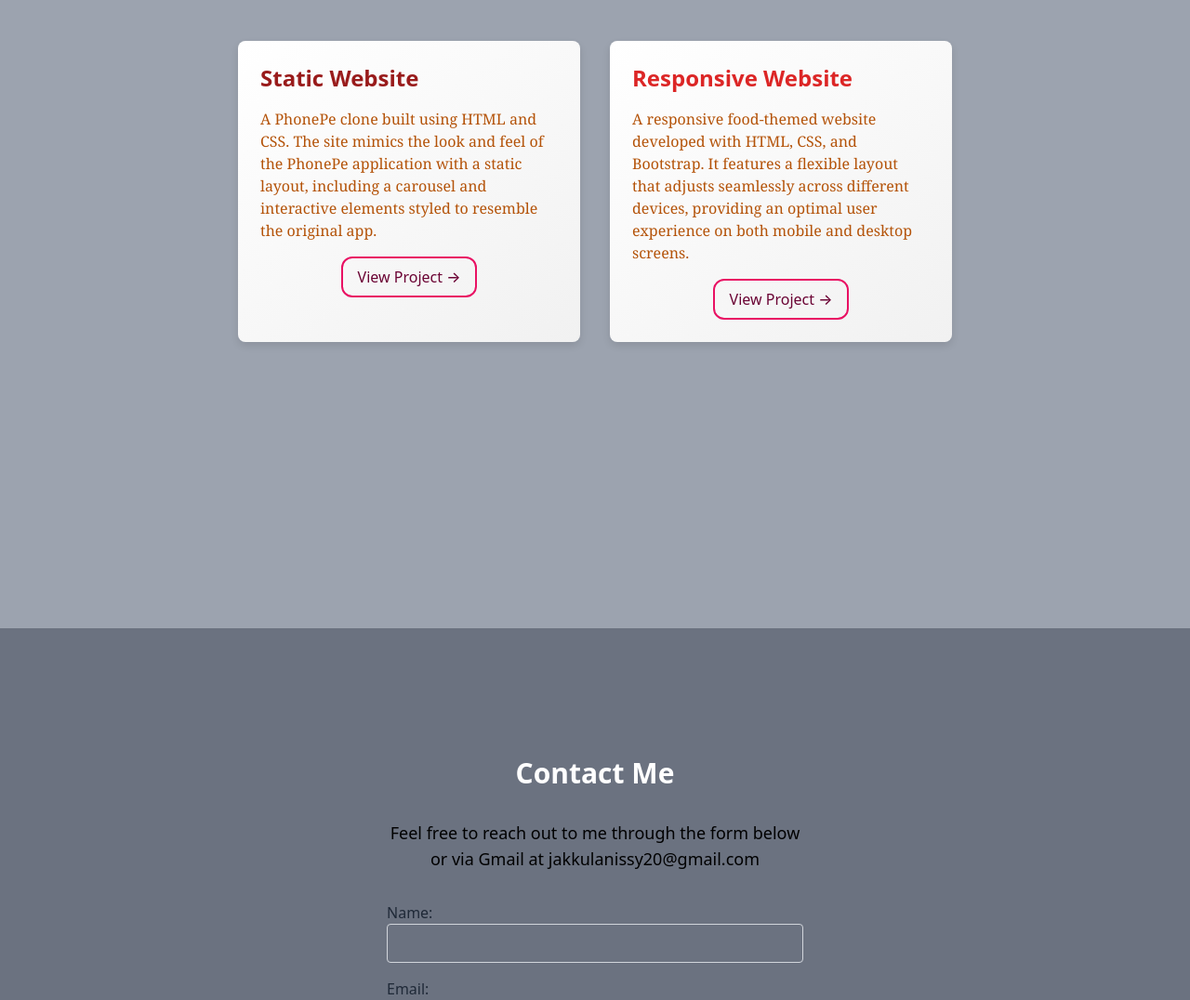
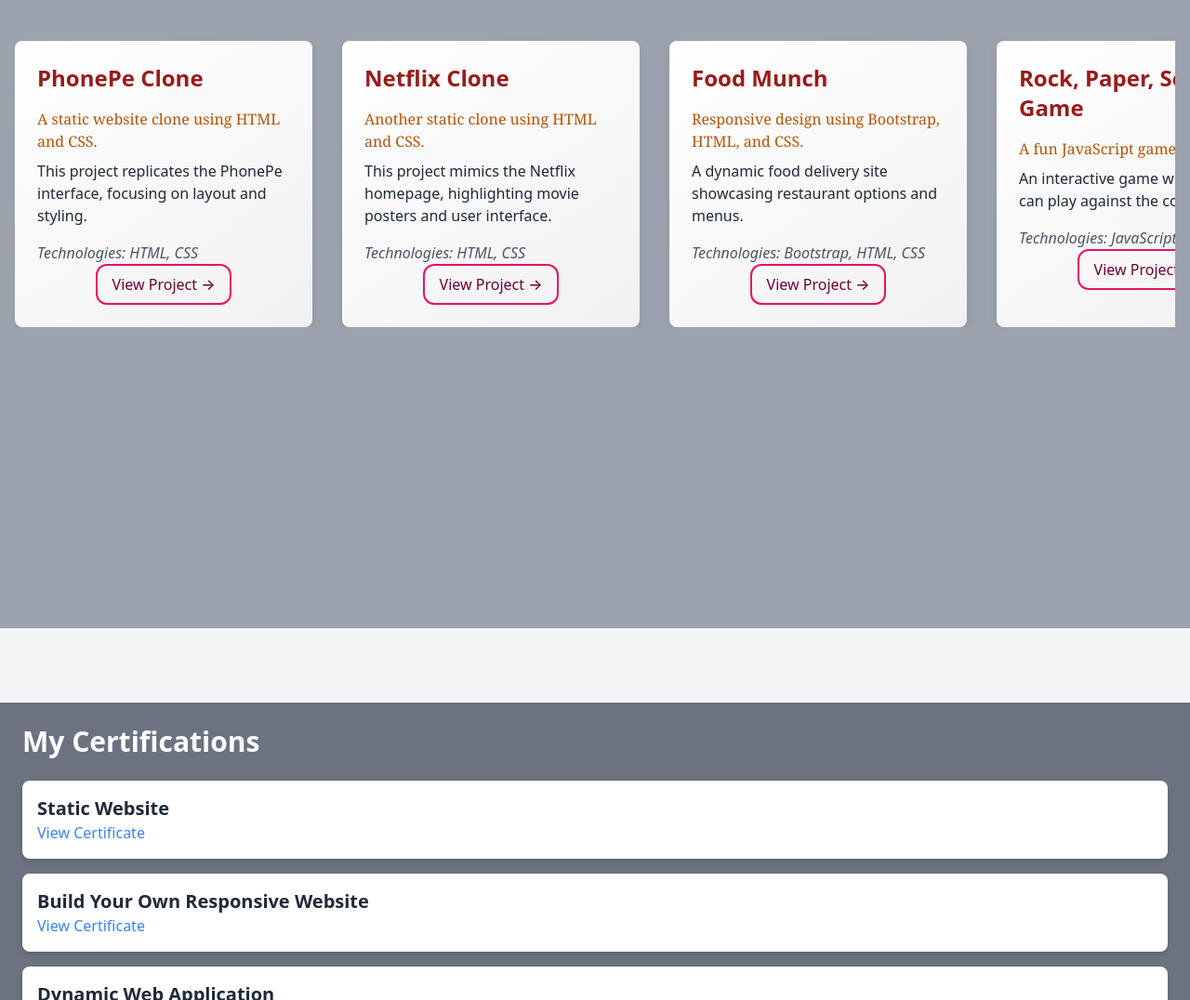
Before and after one commit to jakkulanissy10/my-portfolio, a website: page public/index.html in a window 1280 px wide. Shown: the part 1724-2800 px from the top of the page at 93% size. Drawn offline with nearby package versions, Linux system fonts and the light colour scheme.

Commit message:
Initial commit

```diff
--- a/public/index.html
+++ b/public/index.html
@@ -116,7 +116,7 @@
 <body class="bg-gray-100">
     <!-- Navigation Toggle Button and Name -->
     <div class=" flex items-center fixed">
-        <div class="absolute top-4 left-4 text-red-900 text-xl font-semibold z-40">
+        <div class="absolute top-4 left-4 text-red-500 text-xl font-semibold z-40">
             Nissy
         </div>
         <button id="menu-toggle" class="flex items-center justify-center w-12 h-12 bg-transparent text-blue-500 rounded-full  top-4 right-4 z-50 fixed">
@@ -132,6 +132,7 @@
                 <li><a href="#home" class="hover:bg-blue-100  rounded block">Home</a></li>
                 <li><a href="#about" class="hover:bg-blue-100  rounded block">About</a></li>
                 <li><a href="#projects" class="hover:bg-blue-100  rounded block">Projects</a></li>
+                <li><a href="#certificates" class="hover:bg-blue-100  rounded block">Certificates</a></li>
                 <li><a href="#contact" class="hover:bg-blue-100  rounded block">Contact</a></li>
             </ul>
         </div>
@@ -264,7 +265,7 @@
                         </svg>
                         <div class="absolute inset-0 flex items-center justify-center">
                             <svg class="w-8 h-8 md:w-12 md:h-12">
-                                <text class="circle-text" x="50%" y="50%" id="label-rdbms">90%</text>
+                                <text class="circle-text" x="50%" y="50%" id="label-rdbms">80%</text>
                             </svg>
                         </div>
                     </div>
@@ -274,34 +275,115 @@
           </div>
       </div>
   </section>
-  <section id="projects" class="h-screen bg-gray-400 px-4 py-20">
+  <section  id="projects" class="min-h-screen bg-gray-400 px-4 py-20 mb-20">
     <div class="container mx-auto flex flex-col items-center">
         <h2 class="text-4xl font-extrabold text-gray-700 text-center mb-12 fade-in">My Projects</h2>
-        <div class="flex justify-center">
-            <div class="grid grid-cols-1 md:grid-cols-2 gap-8 max-w-screen-md">
-                <div class="card p-6 rounded-lg">
-                    <h3 class="text-2xl font-semibold text-red-800 mb-4">Static Website</h3>
-                    <p class="text-yellow-700 mb-4 font-serif">A PhonePe clone built using HTML and CSS. The site mimics the look and feel of the PhonePe application with a static layout, including a carousel and interactive elements styled to resemble the original app.</p>
+        <div class="flex overflow-x-auto w-full max-w-[100vw]">
+            <div class="flex space-x-8">
+                <!-- All Cards in a Single Line -->
+                <div class="card p-6 rounded-lg flex-shrink-0 w-80">
+                    <h3 class="text-2xl font-semibold text-red-800 mb-4">PhonePe Clone</h3>
+                    <p class="text-yellow-700 mb-2 font-serif">A static website clone using HTML and CSS.</p>
+                    <p class="text-gray-800 mb-4">This project replicates the PhonePe interface, focusing on layout and styling.</p>
+                    <p class="text-gray-600 italic">Technologies: HTML, CSS</p>
+
                     <div class="flex justify-center rounded-full">
-                        <a href="https://nissy10phonepe.ccbp.tech/" target="_blank" class="btn-primary rounded-xl px-4 py-2 text-center">View Project &rarr;</a>
+                        <a href="http://nissy10phonepe.ccbp.tech" target="_blank" class="btn-primary rounded-xl px-4 py-2 text-center">View Project &rarr;</a>
                     </div>
                 </div>
-                <div class="card p-6 rounded-lg">
-                    <h3 class="text-2xl font-semibold text-red-600 mb-4">Responsive Website</h3>
-                    <p class="text-yellow-700 mb-4 font-serif">A responsive food-themed website developed with HTML, CSS, and Bootstrap. It features a flexible layout that adjusts seamlessly across different devices, providing an optimal user experience on both mobile and desktop screens.</p>
+                <div class="card p-6 rounded-lg flex-shrink-0 w-80">
+                    <h3 class="text-2xl font-semibold text-red-800 mb-4">Netflix Clone</h3>
+                    <p class="text-yellow-700 mb-2 font-serif">Another static clone using HTML and CSS.</p>
+                    <p class="text-gray-800 mb-4">This project mimics the Netflix homepage, highlighting movie posters and user interface.</p>
+                    <p class="text-gray-600 italic">Technologies: HTML, CSS</p>
+
                     <div class="flex justify-center rounded-full">
-                        <a href="https://foodmunchn19.ccbp.tech/" target="_blank" class="btn-primary rounded-xl px-4 py-2 text-center">View Project &rarr;</a>
+                        <a href="https://119netflixnissy.ccbp.tech" target="_blank" class="btn-primary rounded-xl px-4 py-2 text-center">View Project &rarr;</a>
                     </div>
                 </div>
+                <div class="card p-6 rounded-lg flex-shrink-0 w-80">
+                    <h3 class="text-2xl font-semibold text-red-800 mb-4">Food Munch</h3>
+                    <p class="text-yellow-700 mb-2 font-serif">Responsive design using Bootstrap, HTML, and CSS.</p>
+                    <p class="text-gray-800 mb-4">A dynamic food delivery site showcasing restaurant options and menus.</p>
+                    <p class="text-gray-600 italic">Technologies: Bootstrap, HTML, CSS</p>
+
+                    <div class="flex justify-center rounded-full">
+                        <a href="https://foodmunchn19.ccbp.tech" target="_blank" class="btn-primary rounded-xl px-4 py-2 text-center">View Project &rarr;</a>
+                    </div>
+                </div>
+
+                <div class="card p-6 rounded-lg flex-shrink-0 w-80">
+                    <h3 class="text-2xl font-semibold text-red-800 mb-4">Rock, Paper, Scissors Game</h3>
+                    <p class="text-yellow-700 mb-2 font-serif">A fun JavaScript game.</p>
+                    <p class="text-gray-800 mb-4">An interactive game where users can play against the computer.</p>
+                    <p class="text-gray-600 italic">Technologies: JavaScript, HTML, CSS</p>
+
+                    <div class="flex justify-center rounded-full">
+                        <a href="https://rps-game-nu-bay.vercel.app" target="_blank" class="btn-primary rounded-xl px-4 py-2 text-center">View Project &rarr;</a>
+                    </div>
+                </div>
+                <div class="card p-6 rounded-lg flex-shrink-0 w-80">
+                    <h3 class="text-2xl font-semibold text-red-800 mb-4">Loom Project</h3>
+                    <p class="text-yellow-700 mb-2 font-serif">A JavaScript-based application.</p>
+                    <p class="text-gray-800 mb-4">A tool for screen recording with a user-friendly interface and controls.</p>
+                    <p class="text-gray-600 italic">Technologies: JavaScript, HTML, CSS</p>
+
+                    <div class="flex justify-center rounded-full">
+                        <a href="https://my-loom.vercel.app" target="_blank" class="btn-primary rounded-xl px-4 py-2 text-center">View Project &rarr;</a>
+                    </div>
+                </div>
+
             </div>
         </div>
     </div>
 </section>
+<section id = "certificates" class="bg-gray-500 text-gray-800">
+        <div class="container mx-auto p-6">
+            <h1 class="text-3xl font-bold mb-6 text-white">My Certifications</h1>
 
+            <div class="bg-white shadow-md rounded-lg p-4 mb-4">
+                <h2 class="text-xl font-semibold">Static Website</h2>
+                <a class="text-blue-500 hover:underline" href="https://certificates.ccbp.in/academy/static-website?id=ZZXMNYELCZ">View Certificate</a>
+            </div>
 
+            <div class="bg-white shadow-md rounded-lg p-4 mb-4">
+                <h2 class="text-xl font-semibold">Build Your Own Responsive Website</h2>
+                <a class="text-blue-500 hover:underline" href="https://certificates.ccbp.in/academy/build-your-own-responsive-website?id=WNZAIJZLFO">View Certificate</a>
+            </div>
 
+            <div class="bg-white shadow-md rounded-lg p-4 mb-4">
+                <h2 class="text-xl font-semibold">Dynamic Web Application</h2>
+                <a class="text-blue-500 hover:underline" href="https://certificates.ccbp.in/academy/dynamic-web-application?id=AKRVDEYMTS">View Certificate</a>
+            </div>
 
-<section  class="h-screen py-16 bg-gray-500 flex items-center">
+            <div class="bg-white shadow-md rounded-lg p-4 mb-4">
+                <h2 class="text-xl font-semibold">Developer Foundations</h2>
+                <a class="text-blue-500 hover:underline" href="https://certificates.ccbp.in/academy/developer-foundations?id=EWEAWXRSSS">View Certificate</a>
+            </div>
+
+            <div class="bg-white shadow-md rounded-lg p-4 mb-4">
+                <h2 class="text-xl font-semibold">Introduction to Databases</h2>
+                <a class="text-blue-500 hover:underline" href="https://certificates.ccbp.in/academy/introduction-to-databases?id=SUEAOKWNCU">View Certificate</a>
+            </div>
+
+            <div class="bg-white shadow-md rounded-lg p-4 mb-4">
+                <h2 class="text-xl font-semibold">DA Workshop Completion</h2>
+                <a class="text-blue-500 hover:underline" href="https://cdn1.ccbp.in/misc/da-workshop-completion-certificate/RBQGXQQA8T.png">View Certificate</a>
+            </div>
+
+            <div class="bg-white shadow-md rounded-lg p-4 mb-4">
+                <h2 class="text-xl font-semibold">Gen AI Completion</h2>
+                <a class="text-blue-500 hover:underline" href="https://cdn1.ccbp.in/misc/gen-ai-completion-cer/F44EQ2O0UN.png">View Certificate</a>
+            </div>
+            <div class="bg-white shadow-md rounded-lg p-4 mb-4">
+                <h2 class="text-xl font-semibold">Gen AI 2.0 Completion</h2>
+                <a class="text-blue-500 hover:underline" href="https://cdn1.ccbp.in/misc/gen-ai-2-mw/3Q51TLO2N8.png">View Certificate</a>
+            </div>
+        </div>
+
+</section>
+
+<section  class="h-screen py-16 bg-gray-600 flex items-center">
     <!-- Contact Section -->
     <div class="w-full max-w-xs sm:max-w-sm md:max-w-md mx-auto text-center">
         <h2 class="text-2xl md:text-3xl font-semibold mb-4 text-white">Contact Me</h2>
@@ -310,15 +392,15 @@
         </p>
         <form class="text-left">
             <div class="mb-4">
-                <label for="name" class="block text-gray-800">Name:</label>
+                <label for="name" class="block text-white">Name:</label>
                 <input type="text" id="name" class="w-full p-2 border border-gray-300 rounded bg-transparent text-white placeholder-gray-400" required>
             </div>
             <div class="mb-4">
-                <label for="email" class="block text-gray-800">Email:</label>
+                <label for="email" class="block text-white">Email:</label>
                 <input type="email" id="email" class="w-full p-2 border border-gray-300 rounded bg-transparent text-white placeholder-gray-400" required>
             </div>
             <div class="mb-4">
-                <label for="message" class="block text-gray-800">Message:</label>
+                <label for="message" class="block text-white">Message:</label>
                 <textarea id="message" class="w-full p-2 border border-gray-300 rounded bg-transparent text-white placeholder-gray-400" rows="4" required></textarea>
             </div>
             <!-- Button -->
@@ -333,12 +415,17 @@
 
 
 
+
+
+
+
+
  <!-- Footer Section -->
  <footer class="bg-gray-800 py-4 text-white text-center">
     <div class="container mx-auto">
         <p class="mb-2">Connect with me on:</p>
         <div class="flex justify-center gap-4">
-            <a href="https://github.com/yourusername" target="_blank" class="text-gray-400 hover:text-gray-300"><i class="fab fa-github"></i></a>
+            <a href="https://github.com/jakkulanissy10" target="_blank" class="text-gray-400 hover:text-gray-300"><i class="fab fa-github"></i></a>
             <a href="https://www.linkedin.com/in/jakkula-nissy/" target="_blank" class="text-gray-400 hover:text-gray-300"><i class="fab fa-linkedin"></i></a>
             <a href="https://twitter.com/yourusername" target="_blank" class="text-gray-400 hover:text-gray-300"><i class="fab fa-twitter"></i></a>
         </div>
@@ -414,7 +501,7 @@
     setCircleProgress('circle-js', 70);
     setCircleProgress('circle-node', 60);
     setCircleProgress('circle-python', 60);
-    setCircleProgress('circle-rdbms', 90);
+    setCircleProgress('circle-rdbms', 80);
 });
 
 
```
